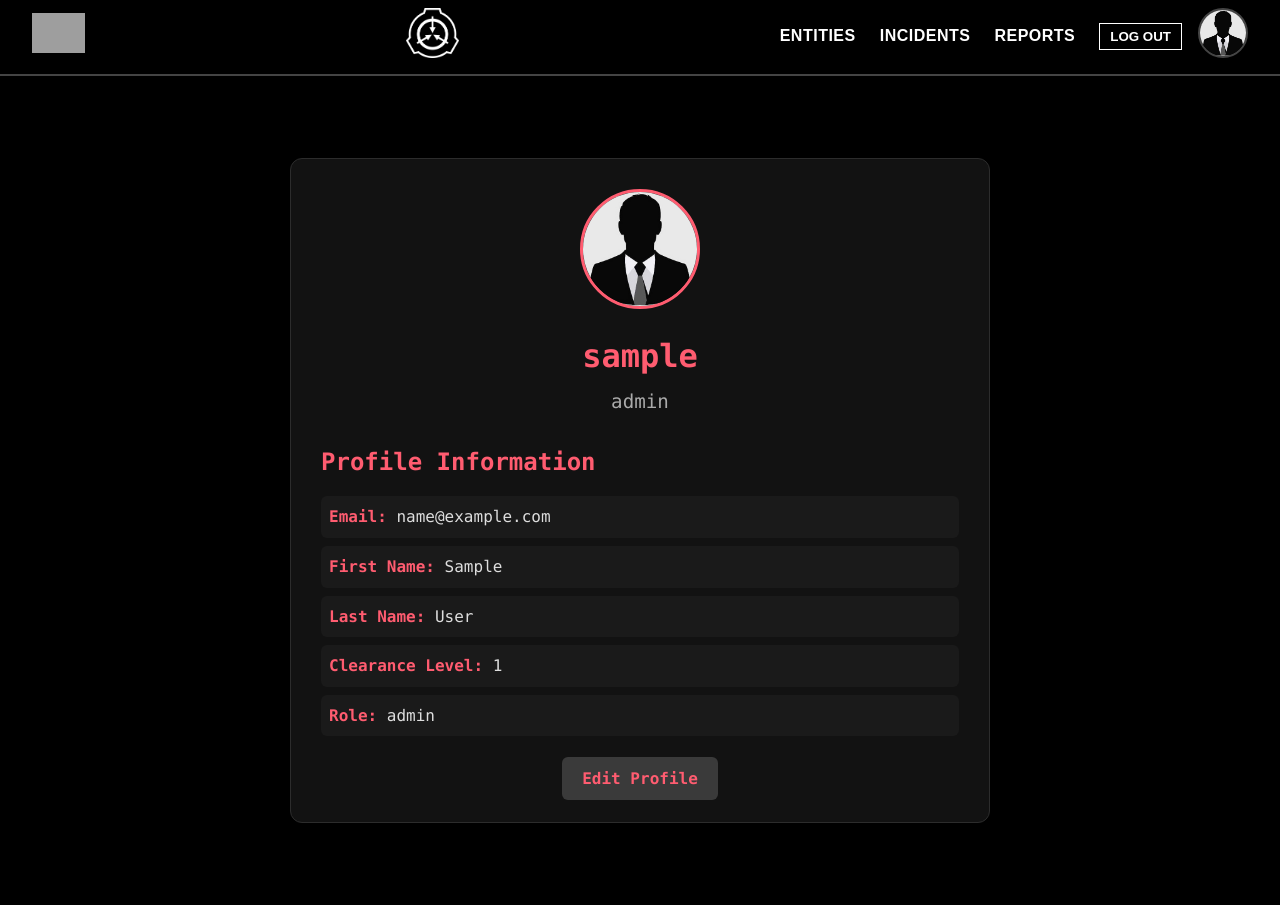
After one commit to husain-folath/Anomaly-Control, a Django app: page /users/1/ in a window 1280 px wide. The commit adds this page. Run offline with Django 5.2, Linux system fonts and the light colour scheme; the visitor is signed in with stand-in values (Sample User, id 1); data comes from the database, SQL or seed files in the repository; grey boxes are pictures that could not be loaded.

Commit message:
added profile and edit profile

```diff
--- /dev/null
+++ b/main_app/static/css/profile.css
@@ -0,0 +1,84 @@
+/* Profile Page Styling */
+.profile-container {
+  max-width: 700px;
+  margin: 50px auto;
+  padding: 30px;
+  background-color: #121212;
+  border: 1px solid #2c2c2c;
+  border-radius: 12px;
+  box-shadow: 0 4px 12px rgba(0,0,0,0.5);
+  text-align: center;
+  font-family: 'Consolas', monospace;
+  color: #ddd;
+}
+
+.profile-header {
+  margin-bottom: 25px;
+}
+
+.profile-avatar {
+  width: 120px;
+  height: 120px;
+  border-radius: 50%;
+  border: 3px solid #ff5c70;
+  object-fit: cover;
+  margin-bottom: 15px;
+}
+
+.profile-username {
+  font-size: 2rem;
+  color: #ff5c70;
+  margin-bottom: 5px;
+}
+
+.profile-role {
+  font-size: 1.2rem;
+  color: #aaa;
+}
+
+.profile-info {
+  text-align: left;
+  margin: 20px auto;
+}
+
+.profile-info h2 {
+  font-size: 1.5rem;
+  color: #ff5c70;
+  margin-bottom: 15px;
+}
+
+.profile-info ul {
+  list-style: none;
+  padding: 0;
+}
+
+.profile-info li {
+  margin: 8px 0;
+  padding: 8px;
+  background-color: #1a1a1a;
+  border-radius: 6px;
+}
+
+.profile-info strong {
+  color: #ff5c70;
+}
+
+.profile-actions {
+  margin-top: 30px;
+}
+
+.btn.edit-btn {
+  padding: 12px 20px;
+  background-color: #3a3a3a;
+  color: #ff5c70;
+  border: none;
+  border-radius: 6px;
+  font-weight: bold;
+  cursor: pointer;
+  text-decoration: none;
+  transition: background-color 0.2s;
+}
+
+.btn.edit-btn:hover {
+  background-color: #5a5a5a;
+}
--- a/main_app/templates/base.html
+++ b/main_app/templates/base.html
@@ -47,12 +47,17 @@
 
         <!-- Profile Circle -->
 <div class="navbar-profile">
-          {% if user.is_authenticated and user.avatar %}
+  {% if user.is_authenticated %}
+    <a href="{% url 'profile' user.pk %}">
+      {% if user.avatar %}
         <img src="{{ user.avatar.url }}" alt="{{ user.username }} Avatar" class="profile-circle" />
       {% else %}
         <img src="{% static 'images/default-avatar.png' %}" alt="Default Avatar" class="profile-circle" />
       {% endif %}
+    </a>
+  {% endif %}
 </div>
+
       </div>
     </nav>
 
--- /dev/null
+++ b/main_app/templates/users/profile.html
@@ -0,0 +1,35 @@
+{% extends 'base.html' %}
+{% load static %}
+
+{% block head %}
+<link rel="stylesheet" href="{% static 'css/profile.css' %}">
+{% endblock %}
+
+{% block content %}
+<div class="profile-container">
+  <div class="profile-header">
+    <img
+      src="{% if user.avatar %}{{ user.avatar.url }}{% else %}{% static 'images/default-avatar.png' %}{% endif %}"
+      alt="{{ user.username }}'s avatar"
+      class="profile-avatar"
+    />
+    <h1 class="profile-username">{{ user.username }}</h1>
+    <p class="profile-role">{{ user.role|default:"No role set" }}</p>
+  </div>
+
+  <div class="profile-info">
+    <h2>Profile Information</h2>
+    <ul>
+      <li><strong>Email:</strong> {{ user.email }}</li>
+      <li><strong>First Name:</strong> {{ user.first_name }}</li>
+      <li><strong>Last Name:</strong> {{ user.last_name }}</li>
+      <li><strong>Clearance Level:</strong> {{ user.clearance_level }}</li>
+      <li><strong>Role:</strong> {{ user.role }}</li>
+    </ul>
+  </div>
+
+  <div class="profile-actions">
+    <a href="{% url 'edit_profile' user.pk %}" class="btn edit-btn">Edit Profile</a>
+  </div>
+</div>
+{% endblock %}
--- a/main_app/urls.py
+++ b/main_app/urls.py
@@ -29,4 +29,8 @@ urlpatterns = [
 
     # Authentication
     path('accounts/signup/', views.signup, name='signup'),
+
+        # Profile
+    path('users/<int:pk>/', views.ProfileDetailView.as_view(), name='profile'),
+    path('users/<int:pk>/edit/', views.ProfileUpdateView.as_view(), name='edit_profile'),
 ]
--- a/main_app/views.py
+++ b/main_app/views.py
@@ -3,143 +3,116 @@
 from django.views.generic.edit import CreateView, UpdateView, DeleteView
 from django.views.generic import ListView, DetailView
 from django.shortcuts import render, redirect, get_object_or_404
-# Add the following import
 from django.contrib.auth.decorators import login_required
 from django.contrib.auth.views import LoginView
 from django.contrib.auth.forms import UserCreationForm
-from django.contrib.auth.mixins import LoginRequiredMixin
-from django.contrib.auth import login
-from django.shortcuts import render, get_object_or_404
+from django.contrib.auth.mixins import LoginRequiredMixin, UserPassesTestMixin
+from django.contrib.auth import login, get_user_model
 from django.urls import reverse_lazy
 from .models import Entity, Report, Incident
 from .forms import CustomUserCreationForm, ReportForm, IncidentForm
-# Import HttpResponse to send text-based responses
-from django.http import HttpResponse
 
+User = get_user_model()
 
-
-# Define the home view function
+# ---------------- HOME & ABOUT ----------------
 class Home(LoginView):
     template_name = 'home.html'
-# main_app/views.py
 
 def about(request):
     return render(request, 'about.html')
 
-
-#  FOR ENTITIES
+# ---------------- ENTITIES ----------------
+@login_required
 def entity_index(request):
     entities = Entity.objects.all()
     return render(request, 'entities/index.html', {'entities': entities})
 
-# Show a single entity’s detail page
+@login_required
 def entity_detail(request, entity_id):
     entity = get_object_or_404(Entity, id=entity_id)
     return render(request, 'entities/detail.html', {'entity': entity})
 
-# Create a new entity
-class EntityCreate(CreateView):
+class EntityCreate(LoginRequiredMixin, CreateView):
     model = Entity
     fields = '__all__'
     template_name = 'entities/entity_form.html'
     success_url = reverse_lazy('entity_index')
 
-    def form_valid(self, form):
-        # Make sure to handle file uploads
-        self.object = form.save()
-        return super().form_valid(form)
-
-class EntityUpdate(UpdateView):
+class EntityUpdate(LoginRequiredMixin, UpdateView):
     model = Entity
     fields = '__all__'
     template_name = 'entities/entity_form.html'
     success_url = reverse_lazy('entity_index')
 
-    def form_valid(self, form):
-        # Handle file uploads
-        self.object = form.save()
-        return super().form_valid(form)
-
-# Delete an entity
-class EntityDelete(DeleteView):
+class EntityDelete(LoginRequiredMixin, DeleteView):
     model = Entity
     template_name = 'entities/entity_confirm_delete.html'
     success_url = reverse_lazy('entity_index')
 
-# FOR REPORTS
-# Function-based view for listing all reports
+# ---------------- REPORTS ----------------
+@login_required
 def report_index(request):
     reports = Report.objects.all()
     return render(request, 'reports/index.html', {'reports': reports})
 
-# Function-based view for showing details of a single report
+@login_required
 def report_detail(request, report_id):
     report = get_object_or_404(Report, id=report_id)
     return render(request, 'reports/detail.html', {'report': report})
 
-# Class-based view for creating a new report
-class ReportCreate(CreateView):
+class ReportCreate(LoginRequiredMixin, CreateView):
     model = Report
     form_class = ReportForm
     template_name = 'reports/report_form.html'
     success_url = reverse_lazy('report_index')
 
-# Class-based view for updating an existing report
-class ReportUpdate(UpdateView):
+class ReportUpdate(LoginRequiredMixin, UpdateView):
     model = Report
     form_class = ReportForm
     template_name = 'reports/report_form.html'
     success_url = reverse_lazy('report_index')
 
-# Class-based view for deleting a report
-class ReportDelete(DeleteView):
+class ReportDelete(LoginRequiredMixin, DeleteView):
     model = Report
     template_name = 'reports/report_confirm_delete.html'
     success_url = reverse_lazy('report_index')
 
-# FOR INCIDENTS
-# List all incidents
+# ---------------- INCIDENTS ----------------
+@login_required
 def incident_index(request):
     incidents = Incident.objects.all()
     return render(request, 'incidents/index.html', {'incidents': incidents})
 
-# Show incident detail
+@login_required
 def incident_detail(request, incident_id):
     incident = get_object_or_404(Incident, id=incident_id)
     return render(request, 'incidents/detail.html', {'incident': incident})
 
-# Create a new incident
-class IncidentCreate(CreateView):
+class IncidentCreate(LoginRequiredMixin, CreateView):
     model = Incident
     form_class = IncidentForm
     template_name = 'incidents/incident_form.html'
     success_url = reverse_lazy('incident_index')
 
-# Update an existing incident
-class IncidentUpdate(UpdateView):
+class IncidentUpdate(LoginRequiredMixin, UpdateView):
     model = Incident
     form_class = IncidentForm
     template_name = 'incidents/incident_form.html'
     success_url = reverse_lazy('incident_index')
 
-# Delete an incident
-class IncidentDelete(DeleteView):
+class IncidentDelete(LoginRequiredMixin, DeleteView):
     model = Incident
     template_name = 'incidents/incident_confirm_delete.html'
     success_url = reverse_lazy('incident_index')
 
-# signup
+# ---------------- SIGNUP ----------------
 def signup(request):
     error_message = ''
     if request.method == 'POST':
-        # Include request.FILES to handle uploaded files like avatar
         form = CustomUserCreationForm(request.POST, request.FILES)
         if form.is_valid():
-            # Save the user
             user = form.save()
-            # Log them in
             login(request, user)
-            # Redirect to your app's homepage
             return redirect('home')
         else:
             error_message = 'Invalid sign up - try again'
@@ -148,3 +121,32 @@ def signup(request):
 
     context = {'form': form, 'error_message': error_message}
     return render(request, 'signup.html', context)
+
+# ---------------- USER PROFILES ----------------
+class ProfileDetailView(LoginRequiredMixin, DetailView):
+    model = User
+    template_name = 'users/profile.html'
+    context_object_name = 'user_obj'
+
+    def get_object(self):
+        obj = super().get_object()
+        if self.request.user == obj or self.request.user.is_staff:
+            return obj
+        return self.request.user
+
+class ProfileUpdateView(LoginRequiredMixin, UserPassesTestMixin, UpdateView):
+    model = User
+    template_name = 'users/profile_form.html'
+    fields = ['first_name', 'last_name', 'email', 'avatar', 'clearance_level', 'role']
+
+    def get_success_url(self):
+        return reverse_lazy('profile', kwargs={'pk': self.object.pk})
+
+    def test_func(self):
+        obj = self.get_object()
+        return self.request.user == obj or self.request.user.is_staff
+
+    def get_context_data(self, **kwargs):
+        context = super().get_context_data(**kwargs)
+        context['user_obj'] = self.object  # Add this line
+        return context
```
Also changed, not shown: main_app/static/css/form.css (+8 -0 lines), main_app/templates/users/profile_form.html (added, +28 -0 lines), media/avatars/Screenshot_2025-06-17_130558_ydynvgD.png (added). Lines whose indentation alone changed are shown as unchanged.
